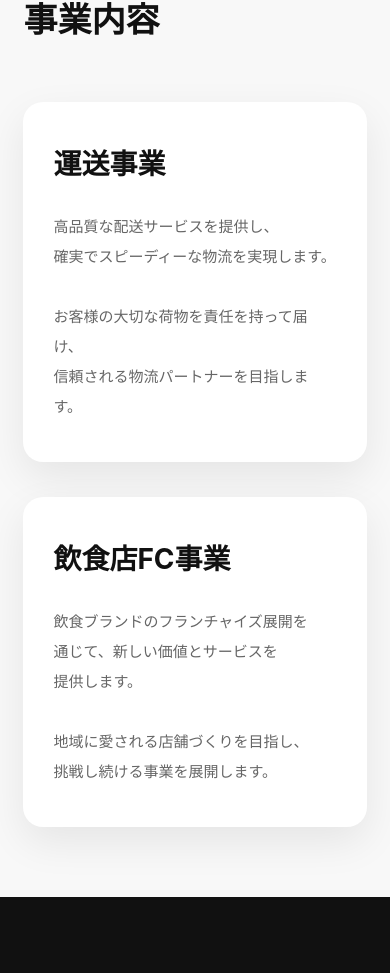
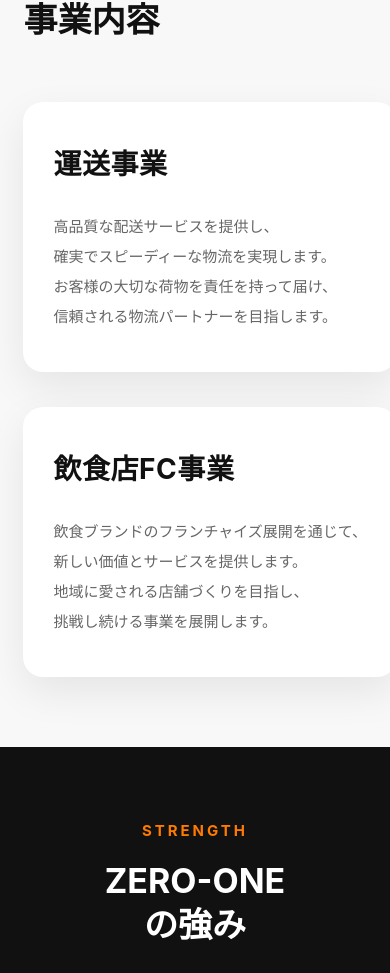
Before and after one commit to PROVIA26/zeroone-website, a React (Vite) app: page / in a window 390 px wide. Shown: the part 1515-2488 px from the top of the page. Built offline with nearby package versions, Linux system fonts and the light colour scheme.

Commit message:
サービス文章の改行修正

```diff
--- a/src/components/Service.jsx
+++ b/src/components/Service.jsx
@@ -40,16 +40,12 @@
             <h3>運送事業</h3>
 
             <p>
-              高品質な配送サービスを提供し、
-              <br />
-              確実でスピーディーな物流を実現します。
-              <br /><br />
-              お客様の大切な荷物を責任を持って届け、
-              <br />
-              信頼される物流パートナーを目指します。
+              高品質な配送サービスを提供し、確実でスピーディーな物流を実現します。
+              お客様の大切な荷物を責任を持って届け、信頼される物流パートナーを目指します。
             </p>
 
           </motion.div>
+
 
           <motion.div
             className="service-card"
@@ -63,15 +59,8 @@
             <h3>飲食店FC事業</h3>
 
             <p>
-              飲食ブランドのフランチャイズ展開を
-              <br />
-              通じて、新しい価値とサービスを
-              <br />
-              提供します。
-              <br /><br />
-              地域に愛される店舗づくりを目指し、
-              <br />
-              挑戦し続ける事業を展開します。
+              飲食ブランドのフランチャイズ展開を通じて、新しい価値とサービスを提供します。
+              地域に愛される店舗づくりを目指し、挑戦し続ける事業を展開します。
             </p>
 
           </motion.div>
--- a/src/styles/service.css
+++ b/src/styles/service.css
@@ -56,3 +56,18 @@
     padding: 40px 30px;
   }
 }
+
+/* FC事業 スマホ改行調整 */
+@media (max-width: 768px) {
+  .service-card h3,
+  .services h3 {
+    word-break: keep-all;
+    overflow-wrap: normal;
+    letter-spacing: 0.02em;
+  }
+
+  .service-card p,
+  .services p {
+    word-break: keep-all;
+  }
+}
```
